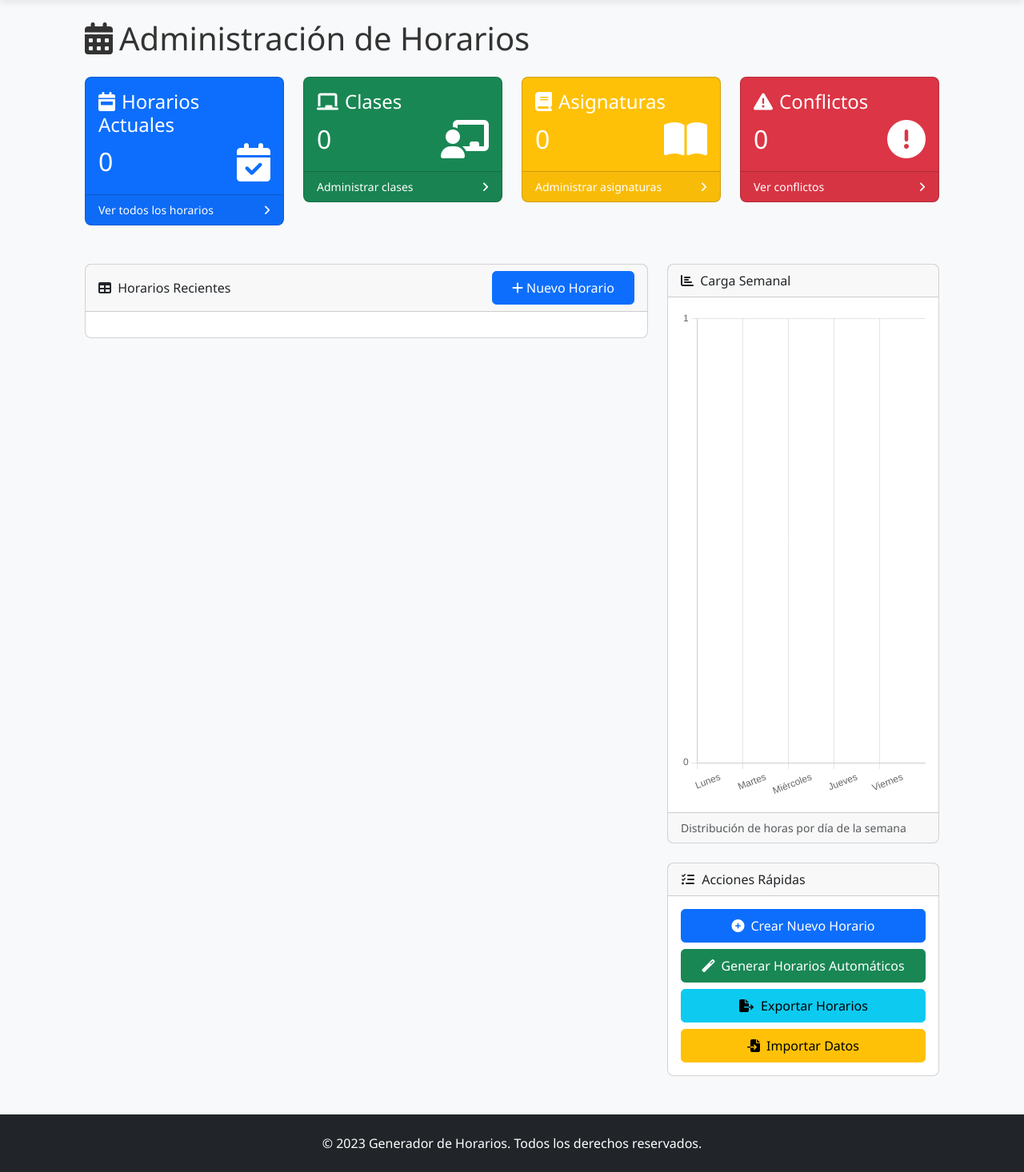
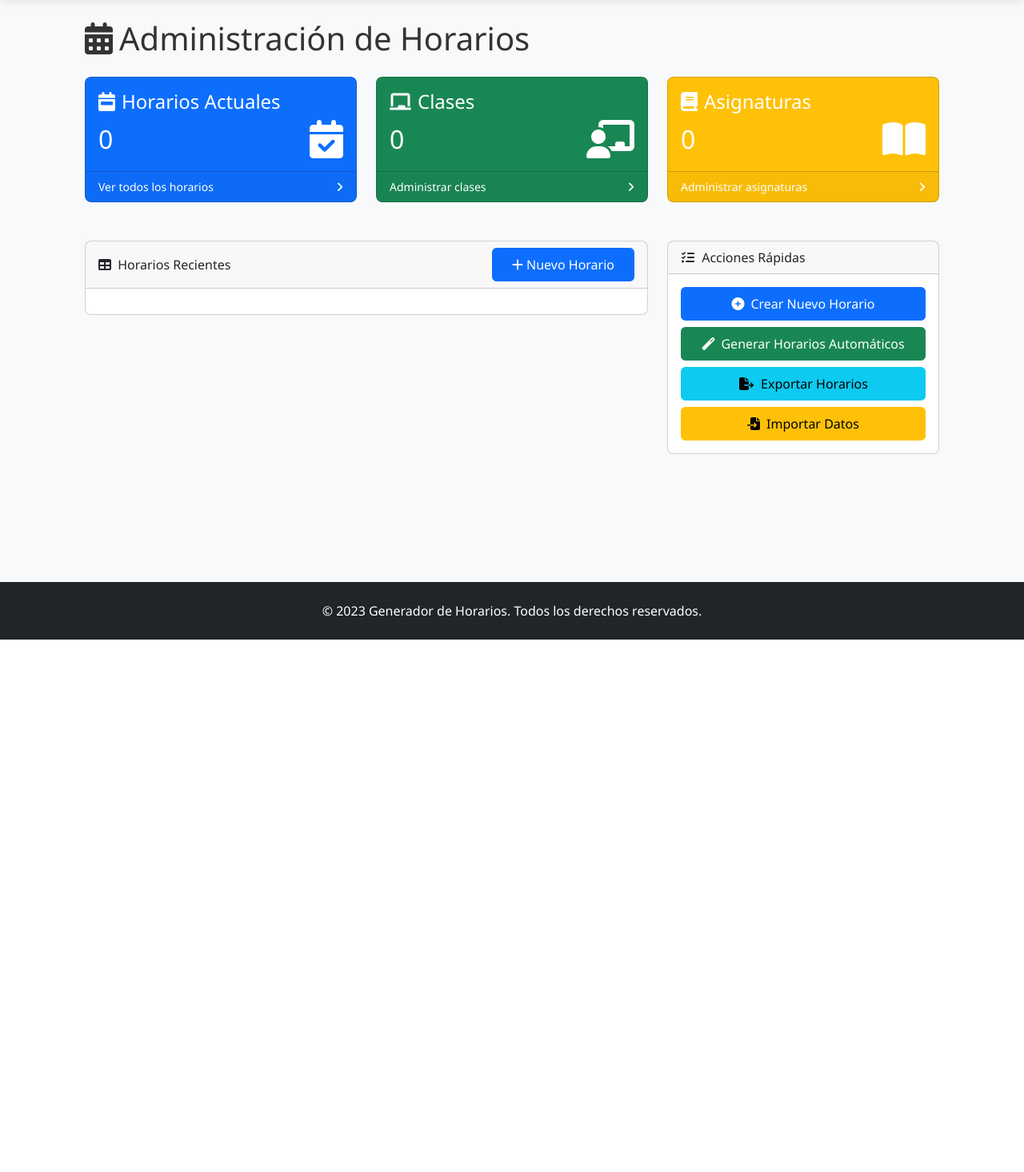
Before and after one commit to Bermudez-A/horario, a Flask app: page /schedules/ in a window 1280 px wide. Shown: the part 56-1522 px from the top of the page at 80% size. After the commit the page ends 856 px from the top, so only its background shows below. Run offline with Flask 3, Linux system fonts and the light colour scheme; the visitor is signed in with stand-in values (Sample User, id 1); data that the repository does not hold is empty; some libraries are stand-ins or nearby versions.

Commit message:
Eliminar estadistica y tarjeta conflictos

```diff
--- a/app/templates/schedules/index.html
+++ b/app/templates/schedules/index.html
@@ -7,7 +7,7 @@
     <h1 class="mt-4 mb-4"><i class="fas fa-calendar-alt me-2"></i>Administración de Horarios</h1>
 
     <div class="row">
-        <div class="col-xl-3 col-md-6">
+        <div class="col-xl-4 col-md-6">
             <div class="card bg-primary text-white mb-4">
                 <div class="card-body">
                     <h4 class="mb-0"><i class="fas fa-calendar-week me-2"></i>Horarios Actuales</h4>
@@ -25,7 +25,7 @@
             </div>
         </div>
 
-        <div class="col-xl-3 col-md-6">
+        <div class="col-xl-4 col-md-6">
             <div class="card bg-success text-white mb-4">
                 <div class="card-body">
                     <h4 class="mb-0"><i class="fas fa-chalkboard me-2"></i>Clases</h4>
@@ -43,7 +43,7 @@
             </div>
         </div>
 
-        <div class="col-xl-3 col-md-6">
+        <div class="col-xl-4 col-md-6">
             <div class="card bg-warning text-white mb-4">
                 <div class="card-body">
                     <h4 class="mb-0"><i class="fas fa-book me-2"></i>Asignaturas</h4>
@@ -56,24 +56,6 @@
                 </div>
                 <div class="card-footer d-flex align-items-center justify-content-between">
                     <a class="small text-white stretched-link" href="{{ url_for('admin.asignaturas') }}">Administrar asignaturas</a>
-                    <div class="small text-white"><i class="fas fa-angle-right"></i></div>
-                </div>
-            </div>
-        </div>
-
-        <div class="col-xl-3 col-md-6">
-            <div class="card bg-danger text-white mb-4">
-                <div class="card-body">
-                    <h4 class="mb-0"><i class="fas fa-exclamation-triangle me-2"></i>Conflictos</h4>
-                    <div class="d-flex align-items-center mt-2">
-                        <h2 class="mb-0">{{ conflictos_total }}</h2>
-                        <div class="ms-auto">
-                            <i class="fas fa-exclamation-circle fa-3x"></i>
-                        </div>
-                    </div>
-                </div>
-                <div class="card-footer d-flex align-items-center justify-content-between">
-                    <a class="small text-white stretched-link" href="{{ url_for('schedules.index') }}">Ver conflictos</a>
                     <div class="small text-white"><i class="fas fa-angle-right"></i></div>
                 </div>
             </div>
@@ -145,19 +127,6 @@
         <div class="col-lg-4">
             <div class="card mb-4">
                 <div class="card-header">
-                    <i class="fas fa-chart-bar me-1"></i>
-                    Carga Semanal
-                </div>
-                <div class="card-body">
-                    <canvas id="cargaSemanalChart" width="100%" height="200"></canvas>
-                </div>
-                <div class="card-footer small text-muted">
-                    Distribución de horas por día de la semana
-                </div>
-            </div>
-
-            <div class="card mb-4">
-                <div class="card-header">
                     <i class="fas fa-tasks me-1"></i>
                     Acciones Rápidas
                 </div>
@@ -184,51 +153,4 @@
 {% endblock %}
 
 {% block scripts %}
-<script>
-    document.addEventListener('DOMContentLoaded', function() {
-        // Gráfico de carga semanal
-        const ctxBar = document.getElementById('cargaSemanalChart').getContext('2d');
-        new Chart(ctxBar, {
-            type: 'bar',
-            data: {
-                labels: ['Lunes', 'Martes', 'Miércoles', 'Jueves', 'Viernes'],
-                datasets: [{
-                    label: 'Horas asignadas',
-                    data: {{ carga_semanal|safe }},
-                    backgroundColor: [
-                        'rgba(75, 192, 192, 0.6)',
-                        'rgba(54, 162, 235, 0.6)',
-                        'rgba(153, 102, 255, 0.6)',
-                        'rgba(255, 159, 64, 0.6)',
-                        'rgba(255, 99, 132, 0.6)'
-                    ],
-                    borderColor: [
-                        'rgba(75, 192, 192, 1)',
-                        'rgba(54, 162, 235, 1)',
-                        'rgba(153, 102, 255, 1)',
-                        'rgba(255, 159, 64, 1)',
-                        'rgba(255, 99, 132, 1)'
-                    ],
-                    borderWidth: 1
-                }]
-            },
-            options: {
-                responsive: true,
-                plugins: {
-                    legend: {
-                        display: false
-                    }
-                },
-                scales: {
-                    y: {
-                        beginAtZero: true,
-                        ticks: {
-                            precision: 0
-                        }
-                    }
-                }
-            }
-        });
-    });
-</script>
 {% endblock %}
```
